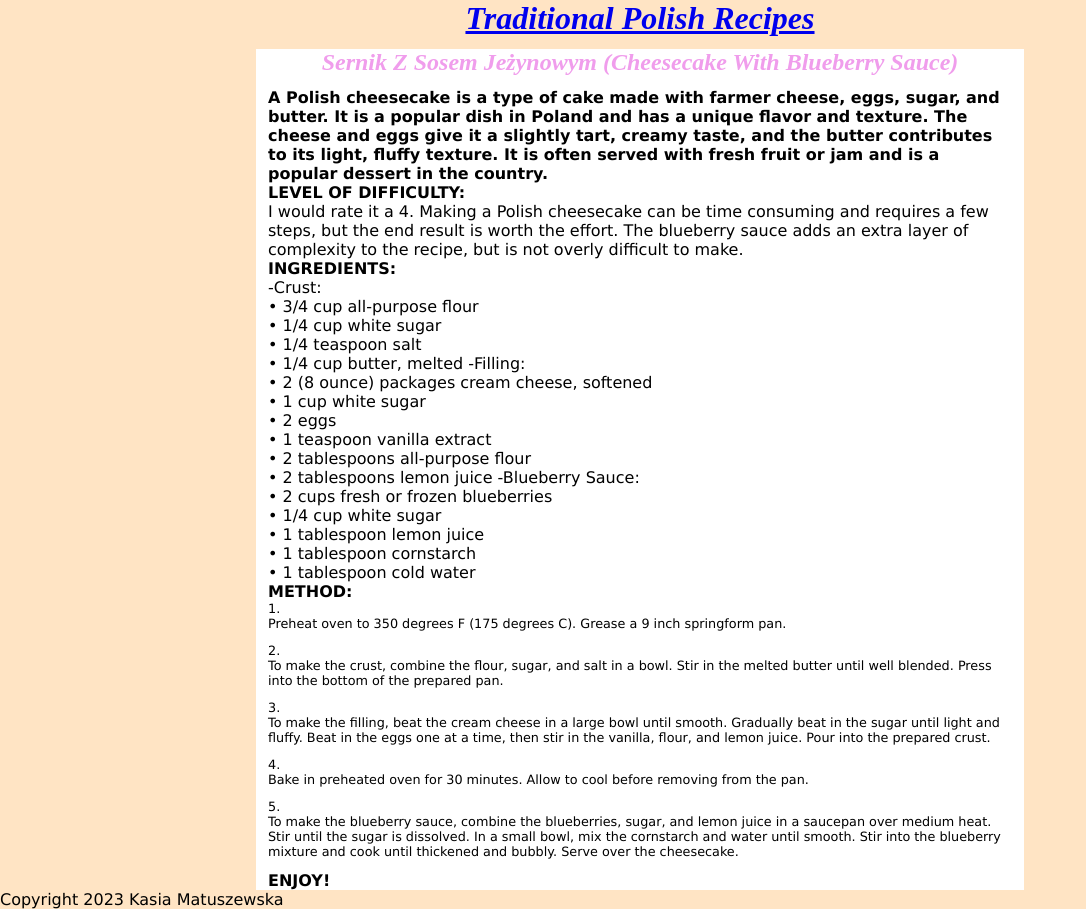
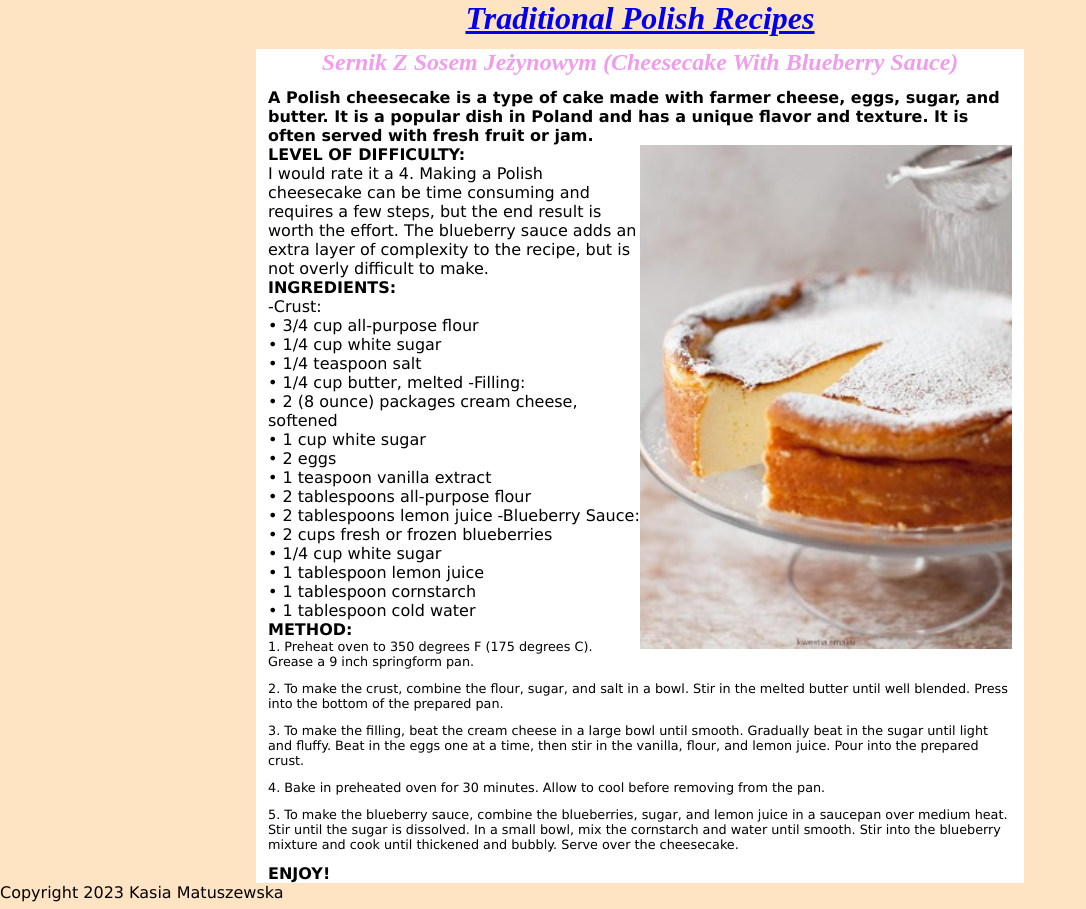
Before and after one commit to kasiamatuszewska/recipewebsite, a Jekyll site: the page built from _recipes/sernik-z-sosem-jeżynowym-cheesecake-with-blueberry-sauce.md, in a window 1280 px wide. Shown: the whole page, without its empty margins (0-1086 px from the left). Built offline with Jekyll 4.4.1, drawn with Linux system fonts in a browser that asks for light colours.

Commit message:
Update Recipe “sernik-z-sosem-jeżynowym-cheesecake-with-blueberry-sauce”

```diff
--- a/_recipes/sernik-z-sosem-jeżynowym-cheesecake-with-blueberry-sauce.md
+++ b/_recipes/sernik-z-sosem-jeżynowym-cheesecake-with-blueberry-sauce.md
@@ -4,7 +4,9 @@
 order: 7
 layout: recipe
 ---
-**A Polish cheesecake is a type of cake made with farmer cheese, eggs, sugar, and butter. It is a popular dish in Poland and has a unique flavor and texture. The cheese and eggs give it a slightly tart, creamy taste, and the butter contributes to its light, fluffy texture. It is often served with fresh fruit or jam and is a popular dessert in the country.**
+**A Polish cheesecake is a type of cake made with farmer cheese, eggs, sugar, and butter. It is a popular dish in Poland and has a unique flavor and texture.  It is often served with fresh fruit or jam.**
+
+![](../uploads/gggg.jpg)
 
 **LEVEL OF DIFFICULTY:**
 
@@ -46,14 +48,10 @@
 
 **METHOD:**
 
- 1. Preheat oven to 350 degrees F (175 degrees C). Grease a 9 inch springform pan.
-
+1. Preheat oven to 350 degrees F (175 degrees C). Grease a 9 inch springform pan.
 2. To make the crust, combine the flour, sugar, and salt in a bowl. Stir in the melted butter until well blended. Press into the bottom of the prepared pan.
-
 3. To make the filling, beat the cream cheese in a large bowl until smooth. Gradually beat in the sugar until light and fluffy. Beat in the eggs one at a time, then stir in the vanilla, flour, and lemon juice. Pour into the prepared crust.
-
 4. Bake in preheated oven for 30 minutes. Allow to cool before removing from the pan.
-
 5. To make the blueberry sauce, combine the blueberries, sugar, and lemon juice in a saucepan over medium heat. Stir until the sugar is dissolved. In a small bowl, mix the cornstarch and water until smooth. Stir into the blueberry mixture and cook until thickened and bubbly. Serve over the cheesecake.
 
 **ENJOY!**
```
Also changed, not shown: uploads/gggg.jpg (added).
